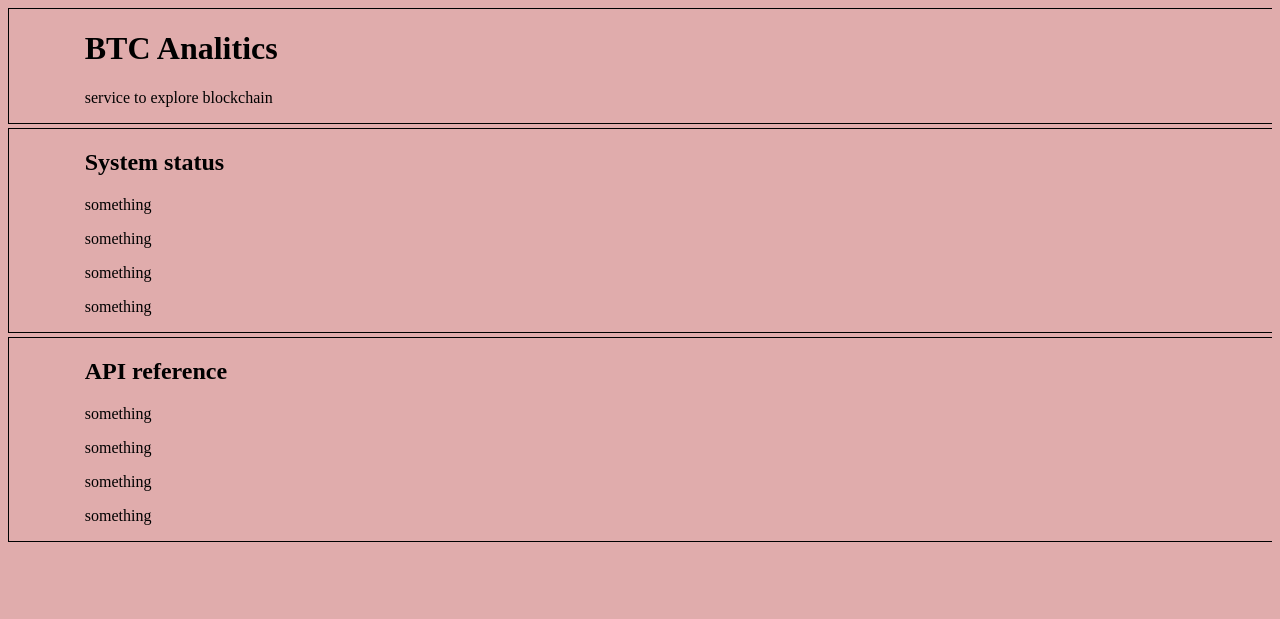
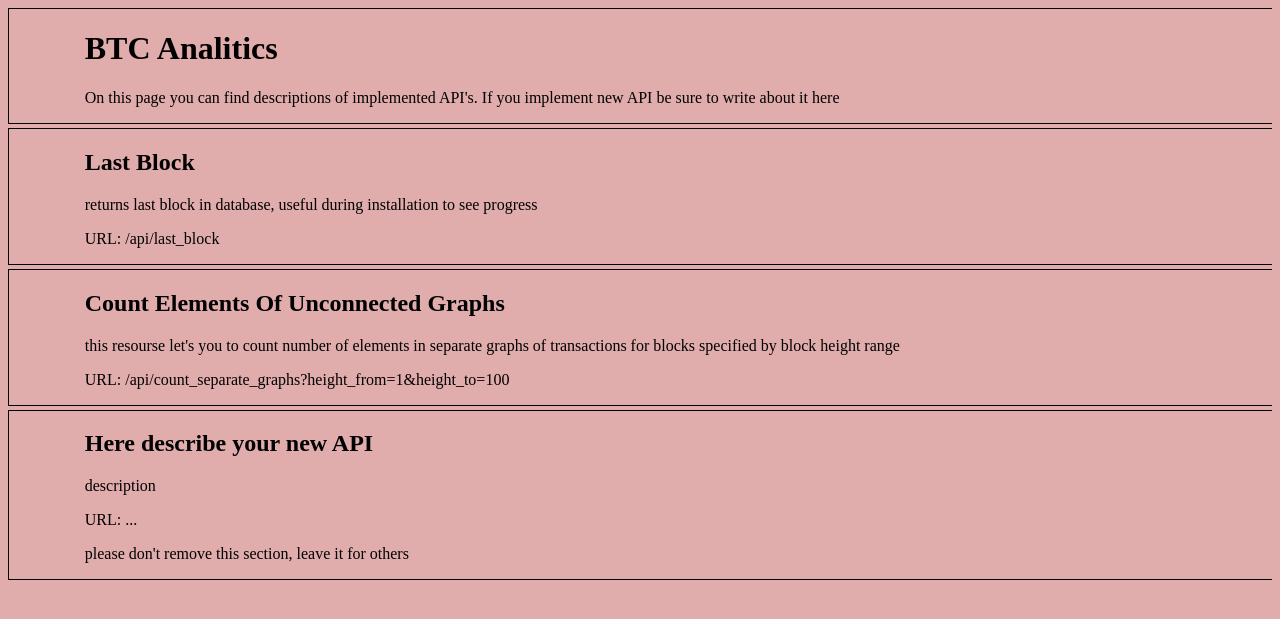
Before and after one commit to bergplace/Dru, a Flask app: page / in a window 1280 px wide. Shown: the top 619 px of the page. Run offline with Flask 2, Linux system fonts and the light colour scheme; some libraries are stand-ins or nearby versions.

Commit message:
separate graphs count

```diff
--- a/web-api/requirements.txt
+++ b/web-api/requirements.txt
@@ -1 +1,2 @@
 Flask-PyMongo
+python-igraph
--- a/web-api/src/main.py
+++ b/web-api/src/main.py
@@ -11,6 +11,7 @@ app.config['MONGO_USERNAME'] = os.environ['MONGODB_READONLY_USER']
 app.config['MONGO_PASSWORD'] = os.environ['MONGODB_READONLY_PASS']
 app.config['MONGO_DBNAME'] = 'bitcoin'
 
+
 mongo = PyMongo(app)
 
 
@@ -20,15 +21,28 @@ def index():
 
 
 @app.route('/api/last_block')
-def last_block():
+def _last_block():
     return dumps(mongo.db.blocks.find().sort([('height', -1)])[0])
 
 
+@app.route('/api/test')
+def test():
+    msg = dict()
+    msg['collection count'] = mongo.db.blocks.find().count()
+    msg['query count from csg'] = mongo.db.blocks.find({'height': {'$gte': 0, '$lte': 100}})
+
+    return dumps(msg)
+
+
 @app.route('/api/count_separate_graphs')
-def count_separate_graphs():
-    height_from = request.args.get('height_from')
-    height_to = request.args.get('height_to')
-    return dumps(count_separate_graphs.count(mongo, height_from, height_to))
+def _count_separate_graphs():
+    try:
+        height_from = int(request.args.get('height_from'))
+        height_to = int(request.args.get('height_to'))
+    except ValueError:
+        return dumps('specified height range is not valid')
+    result = count_separate_graphs.count(mongo.db, height_from, height_to)
+    return dumps(result)
 
 
 if __name__ == '__main__':
--- a/web-api/src/templates/index.html
+++ b/web-api/src/templates/index.html
@@ -9,25 +9,32 @@
 <div class="section">
     <div class="section-inner">
         <h1>BTC Analitics</h1>
-        <p>service to explore blockchain</p>
+        <p>On this page you can find descriptions of implemented API's.
+            If you implement new API be sure to write about it here</p>
     </div>
 </div>
 <div class="section">
     <div class="section-inner">
-        <h2>System status</h2>
-        <p>something</p>
-        <p>something</p>
-        <p>something</p>
-        <p>something</p>
+        <h2>Last Block</h2>
+        <p>returns last block in database,
+            useful during installation to see progress </p>
+        <p>URL: /api/last_block</p>
     </div>
 </div>
 <div class="section">
     <div class="section-inner">
-        <h2>API reference</h2>
-        <p>something</p>
-        <p>something</p>
-        <p>something</p>
-        <p>something</p>
+        <h2>Count Elements Of Unconnected Graphs</h2>
+        <p>this resourse let's you to count number of elements in separate
+        graphs of transactions for blocks specified by block height range</p>
+        <p>URL: /api/count_separate_graphs?height_from=1&height_to=100</p>
+    </div>
+</div>
+<div class="section">
+    <div class="section-inner">
+        <h2>Here describe your new API</h2>
+        <p>description</p>
+        <p>URL: ...</p>
+        <p>please don't remove this section, leave it for others</p>
     </div>
 </div>
 </body>
```
Also changed, not shown: tests/mongo_connection.py (added, +24 -0 lines), tests/performance_tests.py (added, +65 -0 lines), usage-examples/get_last_block.py (+9 -2 lines), usage-examples/performance_tests.py (deleted, +0 -30 lines), web-api/src/functions/count_separate_graphs.py (+48 -1 lines), 1 other file.
